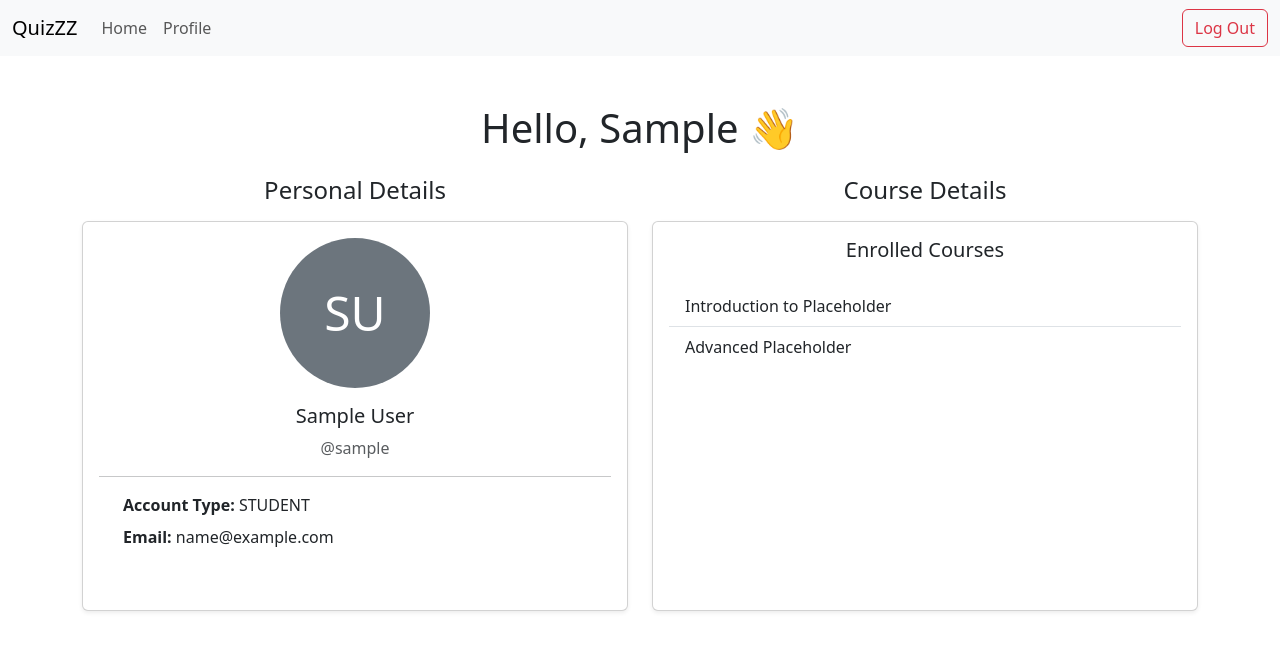
After one commit to jLupu1/quiz-platform, a Django app: page /users/my-profile in a window 1280 px wide. The commit adds this page. Shown: the top 651 px of the page. Run offline with Django 5.2, Linux system fonts and the light colour scheme; the visitor is signed in with stand-in values (Sample User, id 1).

Commit message:
created profile page, hint in signup, and empty create_course page

```diff
--- a/courses/templates/courses/index.html
+++ b/courses/templates/courses/index.html
@@ -1,5 +1,6 @@
 {% extends 'base.html' %}
-<body>
+{% block title %} QuizZ {% endblock %}
+
 {% block content %}
     {% if user.is_authenticated %}
     Hi {{ user.username }}!
@@ -8,5 +9,3 @@
     <a href="{% url 'login' %}">Log In</a>
     {% endif %}
 {% endblock %}
-</body>
-</html>
--- a/templates/base.html
+++ b/templates/base.html
@@ -2,11 +2,11 @@
 <html lang="en">
 <head>
   <meta charset="utf-8">
-  <link href="https://cdn.jsdelivr.net/npm/bootstrap@5.3.8/dist/css/bootstrap.min.css" rel="stylesheet" integrity="sha384-sRIl4kxILFvY47J16cr9ZwB07vP4J8+LH7qKQnuqkuIAvNWLzeN8tE5YBujZqJLB" crossorigin="anonymous">
+    <link href="https://cdn.jsdelivr.net/npm/bootstrap@5.3.8/dist/css/bootstrap.min.css" rel="stylesheet" integrity="sha384-sRIl4kxILFvY47J16cr9ZwB07vP4J8+LH7qKQnuqkuIAvNWLzeN8tE5YBujZqJLB" crossorigin="anonymous">
 
     {% block extra_css %} {% endblock %}
 
-  <title>{% block title %}Base Title{% endblock %}</title>
+  <title>{% block title %}{% endblock %}</title>
 </head>
 
 {% if user.is_authenticated %}
@@ -25,8 +25,16 @@
                         <a class="nav-link" href="/">Home</a>
                     </li>
                     <li class="nav-item">
-                        <a class="nav-link" href="#">About</a>
+                        <a class="nav-link" href="/users/my-profile">Profile</a>
                     </li>
+                    {% if user.role == 2 %}
+                        <li class="nav-item">
+                            <a class="nav-link" href="/manage-courses">Manage Courses</a>
+                        </li>
+                        <li class="nav-item">
+                            <a class="nav-link" href="/users/signup">Manage Users</a>
+                        </li>
+                    {% endif %}
                 </ul>
 
                 <form action="{% url 'logout' %}" method="post" class="d-flex">
@@ -40,7 +48,6 @@
 </header>
 {% endif %}
 
-
 <body>
   <main>
     {% block content %}
--- /dev/null
+++ b/users/templates/profile/profile.html
@@ -0,0 +1,63 @@
+{% extends 'base.html' %}
+{% load static %}
+
+{% block title %} Profile {% endblock %}
+
+{% block content %}
+<div class="container mt-5">
+
+    <h1 class="mb-4 text-center">Hello, {{ user.first_name }} 👋</h1>
+
+    <div class="row g-4">
+
+        <div class="col-md-6">
+            <h2 class="h4 text-center mb-3">Personal Details</h2>
+
+            <div class="card h-100 shadow-sm mx-auto">
+                <div class="card-body text-center">
+
+                    {% if user.user_picture %}
+                        <img src="{{ user.user_picture.url }}" alt="Profile Picture" class="rounded-circle mb-3" width="150" height="150" style="object-fit: cover;">
+                    {% else %}
+                        <div class="bg-secondary text-white rounded-circle d-inline-flex align-items-center justify-content-center mb-3" style="width: 150px; height: 150px; font-size: 3rem;">
+                            {{ user.first_name|first|upper }}{{ user.last_name|first|upper }}
+                        </div>
+                    {% endif %}
+
+                    <h3 class="card-title h5">{{ user.first_name }} {{ user.last_name }}</h3>
+                    <p class="text-muted mb-3">@{{ user.username }}</p>
+
+                    <hr>
+
+                    <div class="text-start px-4">
+                        <p class="mb-2"><strong>Account Type:</strong> {{ user.get_role_display }}</p>
+                        <p class="mb-0"><strong>Email:</strong> {{ user.email }}</p>
+                    </div>
+
+                </div>
+            </div>
+        </div>
+
+        <div class="col-md-6">
+            <h2 class="h4 text-center mb-3">Course Details</h2>
+
+            <div class="card h-100 shadow-sm mx-auto">
+                <div class="card-body">
+
+                    <h3 class="card-title h5 text-center mb-4">Enrolled Courses</h3>
+
+                    <ul class="list-group list-group-flush">
+                        <li class="list-group-item d-flex justify-content-between align-items-center">
+                            Introduction to Placeholder
+                        </li>
+                        <li class="list-group-item d-flex justify-content-between align-items-center">
+                            Advanced Placeholder
+                        </li>
+                    </ul>
+
+                </div>
+            </div>
+        </div>
+    </div>
+</div>
+{% endblock %}
--- a/users/urls.py
+++ b/users/urls.py
@@ -4,4 +4,5 @@ from users import views
 
 urlpatterns = [
     path("signup", views.CustomSignupView.as_view(), name="signup"),
+    path("my-profile",views.ProfileView.as_view(), name="profile"),
 ]
--- a/users/views.py
+++ b/users/views.py
@@ -2,13 +2,20 @@ from django.contrib.auth.mixins import LoginRequiredMixin, UserPassesTestMixin
 from django.contrib.auth.views import LoginView
 from django.shortcuts import render, redirect
 from django.urls import reverse_lazy
-from django.views.generic import CreateView
+from django.views.generic import CreateView, UpdateView, DetailView, TemplateView
 from users.forms import CustomLoginForm, CustomSignupForm
+from django.contrib.auth import get_user_model
+
+User = get_user_model()
 
 
-class CustomLoginView(LoginView):
+class CustomLoginView(UserPassesTestMixin,LoginView):
     form_class = CustomLoginForm
     template_name = 'registration/login.html'
+
+    def test_func(self):
+        return not self.request.user.is_authenticated
+
 
 class CustomSignupView(LoginRequiredMixin, UserPassesTestMixin,CreateView):
     form_class = CustomSignupForm
@@ -28,3 +35,8 @@ def error_403(request, exception):
 
 def error_404(request, exception):
     return render(request, 'errors/error_404.html', status=404)
+
+class ProfileView(LoginRequiredMixin, TemplateView):
+    # model = User
+    template_name = 'profile/profile.html'
+    # context_object_name = 'user_profile'
```
Also changed, not shown: courses/templates/manage/create_course.html (added, +9 -0 lines), users/forms.py (+7 -7 lines), users/static/users/css/signup.css (added, +13 -0 lines), users/templates/registration/signup.html (+23 -19 lines).
